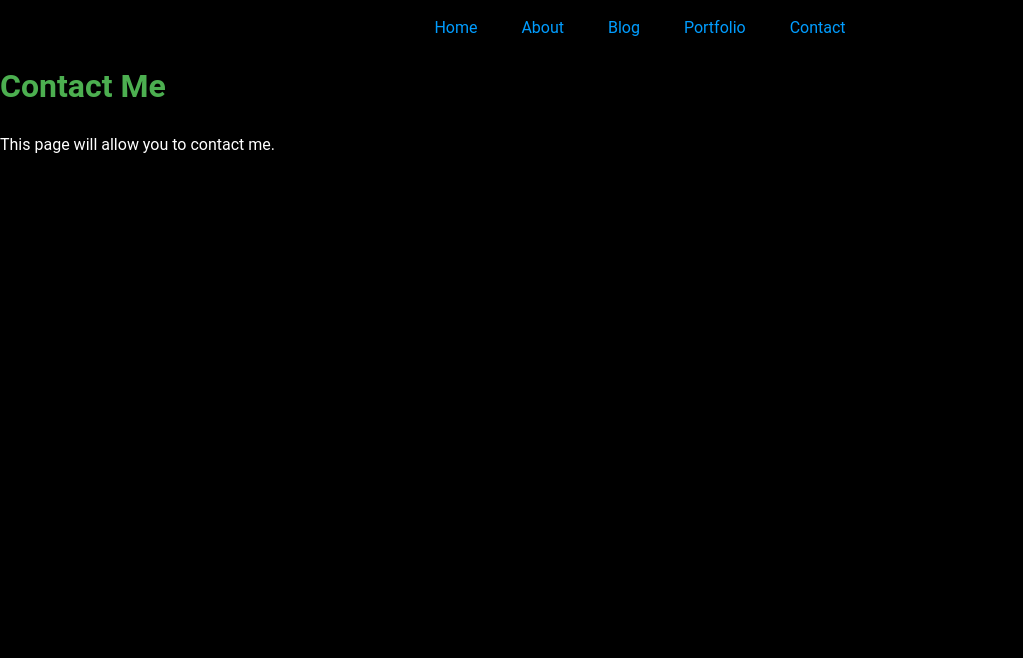
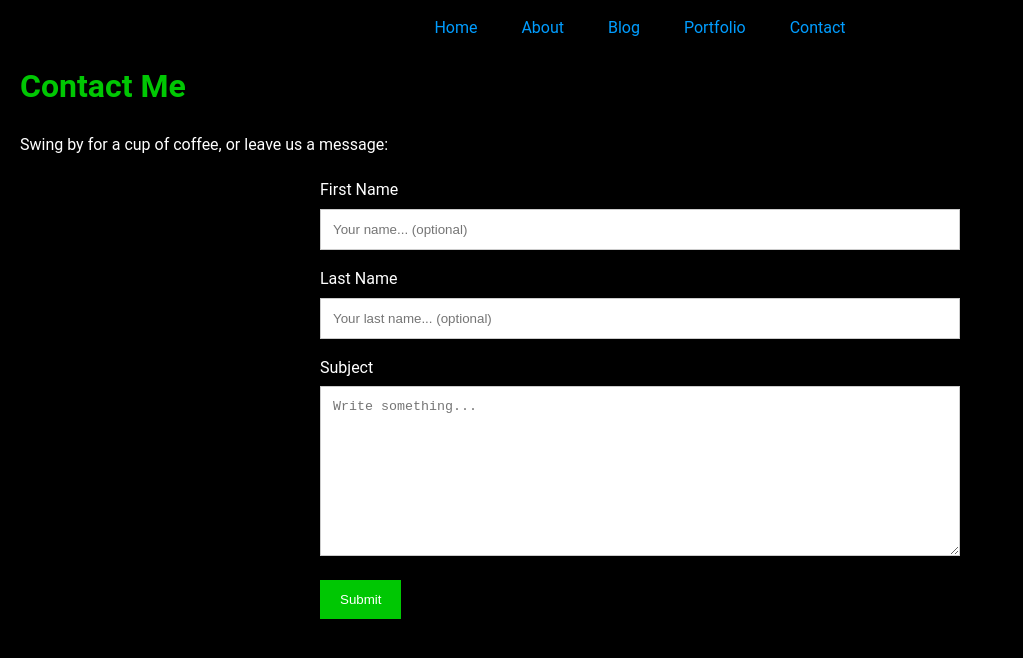
Before and after one commit to stoatsnhoney/stoatsnhoney.github.io, a Jekyll site: the page built from contact.md, in a window 1280 px wide. Shown: the top 658 px of the page, without its empty margins (0-1023 px from the left). Built offline with Jekyll 4.4.1, drawn with Linux system fonts in a browser that asks for light colours.

Commit message:
style updates

```diff
--- a/_layouts/blog.html
+++ b/_layouts/blog.html
@@ -8,7 +8,7 @@ layout: default
     <ul>
       {% for collection in page.collections %}
         {% for item in site[collection] %}
-          <li>
+          <li class="no-bullets">
             <h2><a href="{{ item.url }}">{{ item.title }}</a></h2>
             {{ item.excerpt }}
           </li>
--- a/_sass/main.scss
+++ b/_sass/main.scss
@@ -1,11 +1,11 @@
 :root {
-  --primary-color: #00ff04;
+  --primary-color: #00c703;
   --secondary-color: #ff0000;
   --background-color: #000000;
   --text-color: #ffffff;
   --link-color: #009dff;
   --header-background: #ffffff;
-  --header-text-color: #4CAF50;
+  --header-text-color: var(--primary-color);
   --nav-hover-background: #7f7f7f;
   --box-shadow: 0 2px 5px rgba(0, 0, 0, 0.1);
 }
@@ -29,7 +29,7 @@ body {
 }
 
 p {
-  margin: 20px 0;
+  margin: 20px;
   color: var(--text-color);
 }
 
@@ -43,8 +43,13 @@ header {
 }
 
 h1 {
-  margin: 20px 0;
   color: var(--header-text-color);
+  margin: 20px;
+}
+
+h2 {
+  color: var(--header-text-color);
+  margin: 20px;
 }
 
 /* Navigation Styles */
@@ -191,3 +196,33 @@ a:hover {
 a:active {
   color: var(--link-color);
 }
+
+* {
+  box-sizing: border-box;
+}
+
+/* Style inputs */
+input[type=text], select, textarea {
+  width: 100%;
+  padding: 12px;
+  border: 1px solid #ccc;
+  margin-top: 6px;
+  margin-bottom: 16px;
+  resize: vertical;
+}
+
+input[type=submit] {
+  background-color: var(--primary-color);
+  color: white;
+  padding: 12px 20px;
+  border: none;
+  cursor: pointer;
+}
+
+input[type=submit]:hover {
+  background-color: #45a049;
+}
+
+.no-bullets {
+  list-style-type: none;
+}
--- a/contact.md
+++ b/contact.md
@@ -4,4 +4,19 @@ title: Contact
 ---
 # Contact Me
 
-This page will allow you to contact me.
+<div>
+  <div style="text-align:left">
+    <p>Swing by for a cup of coffee, or leave us a message:</p>
+  </div>
+  <div style="width: 50%; margin-left:auto; margin-right:auto">
+    <form action="/action_page.php">
+        <label for="fname">First Name</label>
+        <input type="text" id="fname" name="firstname" placeholder="Your name... (optional)">
+        <label for="lname">Last Name</label>
+        <input type="text" id="lname" name="lastname" placeholder="Your last name... (optional)">
+        <label for="subject">Subject</label>
+        <textarea id="subject" name="subject" placeholder="Write something..." style="height:170px"></textarea>
+        <input type="submit" value="Submit">
+    </form>
+  </div>
+</div>
```
Also changed, not shown: about.md (+9 -1 lines), 1 other file.
